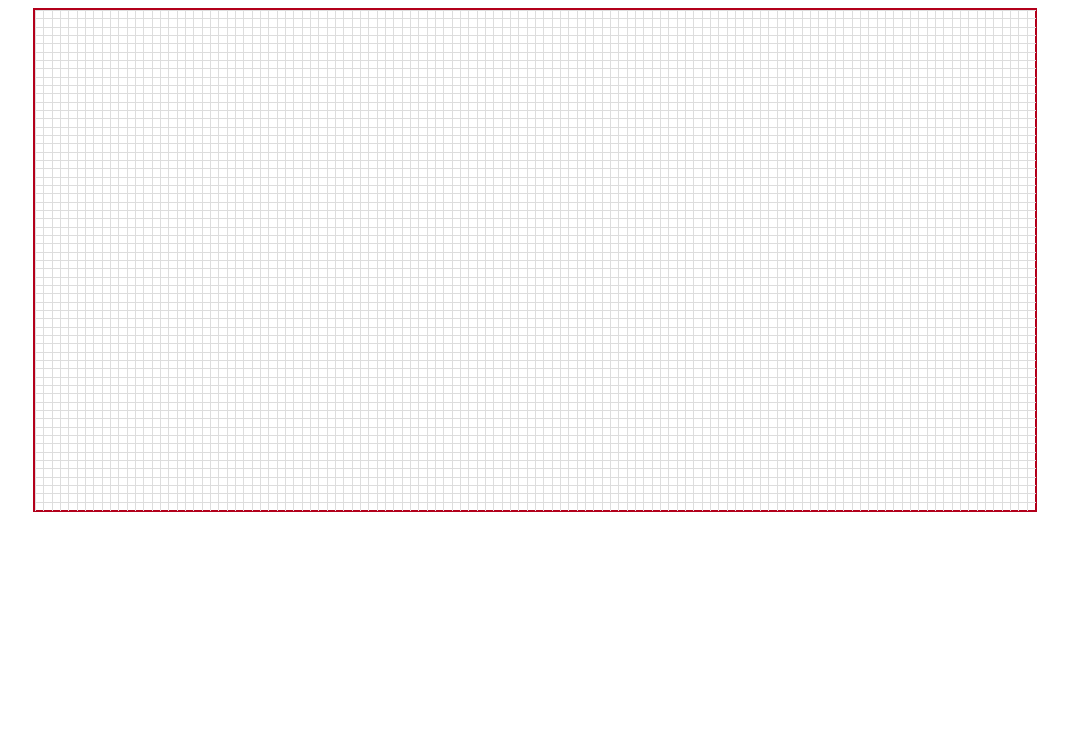
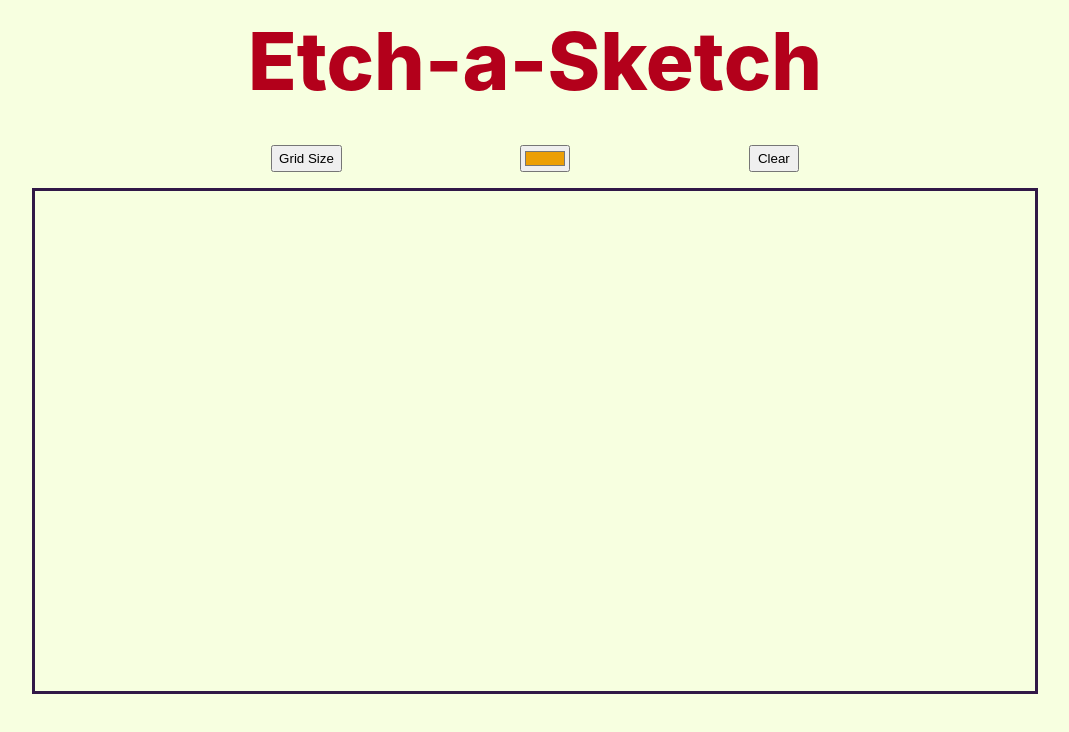
Before and after one commit to oasaleh/etch-a-sketch, a plain HTML site: page index.html in a window 1280 px wide. Shown: the whole page, without its empty margins (105-1174 px from the left). Drawn offline with Linux system fonts and the light colour scheme.

Commit message:
Created JS logic & frontend design

```diff
--- a/index.html
+++ b/index.html
@@ -5,6 +5,15 @@
         <title></title>
     </head>
     <body>
+        <h1 class="title">Etch-a-Sketch</h1>
+        <div id='top-row'>
+            <button id="gridSize">Grid Size</button>
+            <div id='colorpicker'>
+                <label for="colorPicker"></label>
+                <input type="color" id="myColor" name="colorPicker" value="#EC9F05">
+            </div>
+            <button id="clearButton">Clear</button>
+        </div>
         <div id="grid-container" class="container"></div>
         <script src="/script.js"></script>
     </body>
--- a/script.js
+++ b/script.js
@@ -1,27 +1,55 @@
+// Sets the rows and columns of 'grid-container'.
+// Creates the number of div elements needed inside the container.
+// Assigns css class names of 'grid-cell' to each newly created div element.
 const container = document.getElementById("grid-container");
-
-function makeGrid(rows, cols) {
-    // This set the css properties '--grows' and '--gcols'
-    // to user's input.
+function makeGrid(rows=50, cols=100) {
     container.style.setProperty("--grows", rows);
     container.style.setProperty("--gcols", cols);
-    // This create the HTML div elements needed.
     for (i = 1; i <= (rows * cols); i++) {
-        let eachCell = document.createElement('div');
-        // eachCell.innerHTML = i;
-        container.appendChild(eachCell).className = 'grid-cell';
+        const eachCell = document.createElement('div');
+        container.appendChild(eachCell).className = 'grid-cell ';
     }
 }
-makeGrid(60, 120);
+makeGrid(50, 100);
 
-// This following statement does nto work because getElementsByClassName returns an
-// array. And this array (aka an object) does not have addEventListener method.
-// document.getElementsByClassName('grid-cell').addEventListener('mouseover', changeColor)
-
+// Creates 'cells' as an array of all elements with class name of 'grid-cell'.
+// Adds EventListeners upon hovering on each cell of array 'cells'.
+// Calls function changeColor to set background-color property of each cell to 'color'.
 let cells = document.getElementsByClassName('grid-cell');
 for (let cell of cells) {
     cell.addEventListener('mouseover', changeColor)
+    function changeColor(color) {
+        color = document.getElementById("myColor").value;
+        cell.style.setProperty('background-color', color)
+    }
 }
-function changeColor(e) {
-    console.log(e)
+
+// Adds EventListener to 'clearButton'.
+// Calls clearGrid function to set background-color property to 'Transparent'.
+document.getElementById('clearButton').addEventListener('click', clearGrid)
+function clearGrid () {
+    let hoveredCells = document.getElementsByClassName('grid-cell');
+    for (let hoveredCell of hoveredCells) {
+        hoveredCell.style.setProperty("background-color", 'Transparent')
+    }
 }
+
+// Prompt the user to input the grid size.
+document.getElementById('gridSize').addEventListener('click', specifyGrid)
+function specifyGrid (rows) {
+    clearGrid()
+    var gridCells = document.getElementsByName('div')
+    container.parentNode.removeChild(gridCells)
+    // let hovers = document.getElementsByName('div')
+    // for (let hover of hovers) {
+        hover.parentNode.remove()
+        // cell.style.setProperty('border','none')
+        // cell.style.setProperty('border','0.0001px solid rgb(233, 232, 232)')
+     // }
+    var userInput = prompt('Select the vertical grid size - Must be lower than 100 blocks')
+    if (userInput <= 100 && userInput > 0) {
+        makeGrid(userInput, (2*userInput))
+    } else {
+        alert('The number of blocks you entered is not correct!')
+    }
+}
--- a/style.css
+++ b/style.css
@@ -1,29 +1,62 @@
 :root {
+
     --grows: 1;
     --gcols: 1;
-    --gcolor: black;
+
+    font-family: -apple-system, BlinkMacSystemFont, 'Segoe UI', Roboto, Oxygen, Ubuntu, Cantarell, 'Open Sans', 'Helvetica Neue', sans-serif;
+}
+html {
+    background-color: #F7FFE0;
+}
+body {
+    display: flex;
+    flex-direction: column;
+    /* justify-content: center; */
+    align-items: center;
+}
+.title {
+    color: #B3001B;
+    font-size: 5rem;
+    font-weight: 800;
+    width: 50rem;
+    text-align: center;
+    margin: 0.25rem auto;
 }
 #grid-container {
     display: grid;
     margin: auto;
+    padding: 0;
     width: 1000px;
     height: 500px;
     grid-template-rows: repeat(var(--grows), 1fr);
     grid-template-columns: repeat(var(--gcols), 1fr);
-    border: 2px solid #B3001B;
-
+    border: 3px solid #311847;
+    align-items: center;
+    justify-items: center;
 }
 .grid-cell {
     margin: 0;
     padding: 0;
     width: 100%;
     height: 100%;
-    border-style: hidden;
-    border: 0.2px solid #ddd;
-    border-right: transparent;
-    border-bottom: transparent;
-
 }
 .hovered {
-    background-color: var(--gcolor);
+    border: 0.1px solid rgb(233, 232, 232);
 }
+
+#top-row {
+    display: flex;
+    width: 70%;
+    justify-content: space-evenly;
+    margin-top:2rem;
+    margin-bottom: 1rem;
+}
+#clearButton {
+    width: 50px;
+    /* margin-left: 10px; */
+    text-align: center;
+}
+#colorpicker {
+    text-align: center;
+    /* margin-right: 2%; */
+}
```
